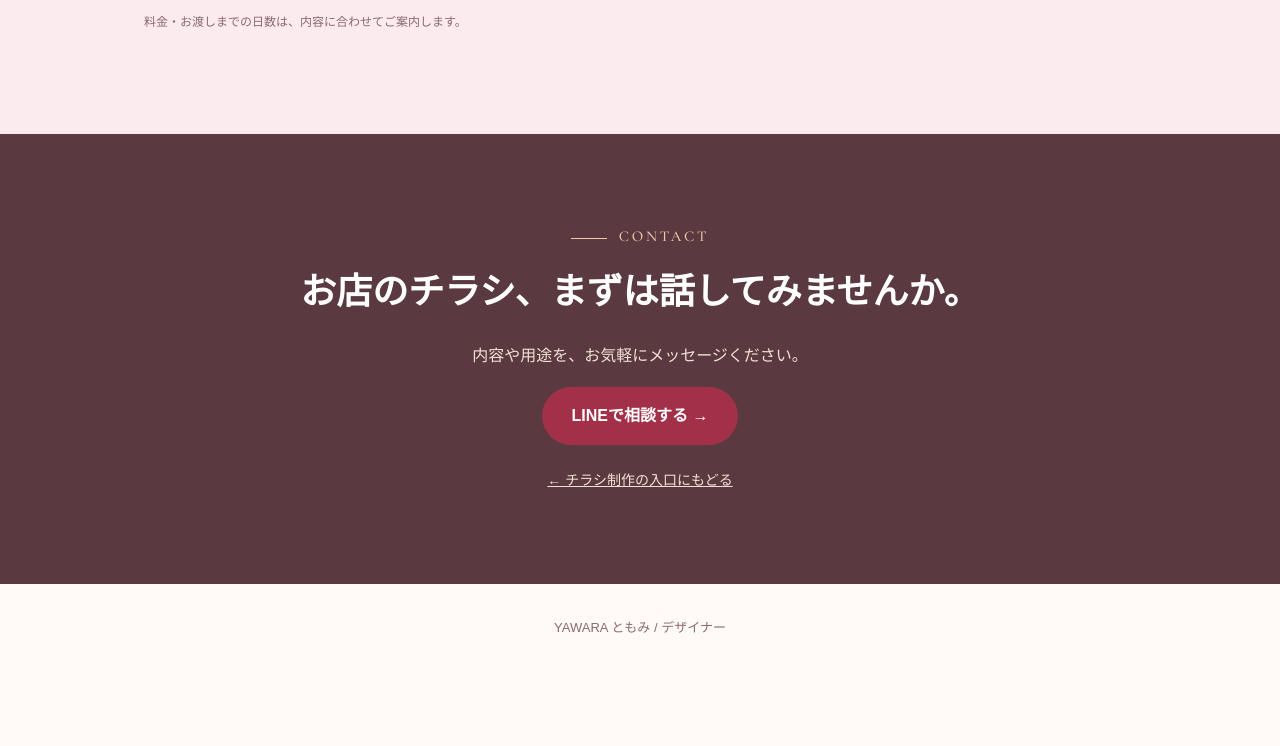
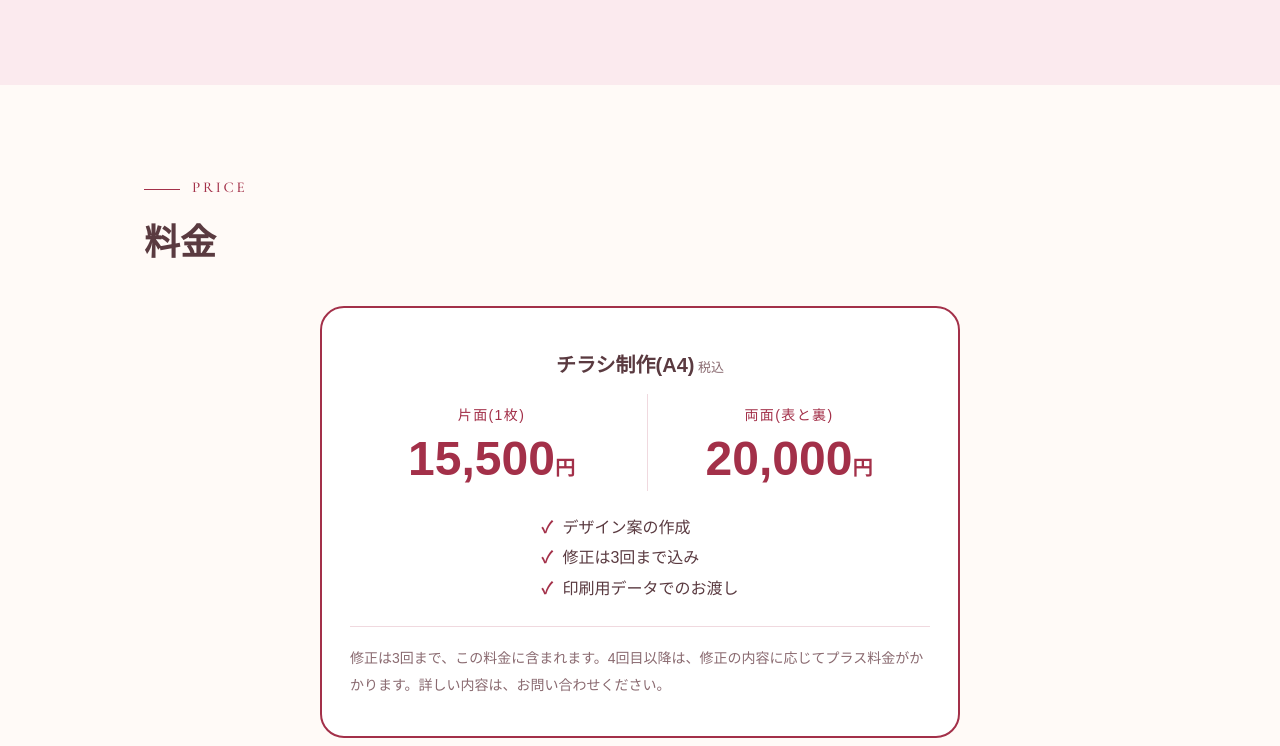
Before and after one commit to yawara-designer-39/yawara-designer-39.github.io, a plain HTML site: page lp-menu/flyer/shop.html in a window 1280 px wide. Shown: the part 3654-4400 px from the top of the page. Before the commit the page ends 4342 px from the top, so only its background shows below. Drawn offline with nearby package versions, Linux system fonts and the light colour scheme; a web font is replaced by a local one.

Commit message:
チラシ制作メニューLPに料金(片面15,500円・両面20,000円)を追加
Co-Authored-By: Claude Sonnet 5.5 <noreply@anthropic.com>

```diff
--- a/lp-menu/flyer/flyer.css
+++ b/lp-menu/flyer/flyer.css
@@ -78,3 +78,14 @@ footer{padding:32px 0 48px;text-align:center;color:var(--muted);font-size:13px}
 .flt .btn{display:block;padding:13px}
 @media(max-width:860px){.pick,.three{grid-template-columns:1fr}}
 @media(max-width:760px){section{padding:60px 0}.hero .grid,.two,.steps{grid-template-columns:1fr}.flt{display:block}footer{padding-bottom:90px}.top{padding-top:44px}.card .vis{height:220px}}
+.price{max-width:640px;margin:36px auto 0;background:var(--card);border:2px solid var(--rose);border-radius:24px;padding:38px 28px;text-align:center}
+.price .nm{font-size:20px;font-weight:700}
+.price .yen{font-size:clamp(44px,9vw,62px);color:var(--rose);font-weight:700;line-height:1.3;margin-top:6px}
+.price .yen small{font-size:20px}
+.price ul{list-style:none;padding:0;margin:22px auto 0;display:inline-block;text-align:left}
+.price li::before{content:"✓";color:var(--rose);margin-right:10px;font-weight:700}
+.price .why{margin:22px 0 0;color:var(--muted);font-size:14px;text-align:left;border-top:1px solid var(--line);padding-top:18px}
+.pricebar{margin:32px auto 0;max-width:720px;background:var(--card);border:1px solid var(--line);border-radius:18px;padding:18px 22px;text-align:center;font-size:15px}
+.pricebar b{color:var(--rose);font-size:20px}
+.pricebar small{display:block;color:var(--muted);margin-top:4px}
+.pr2{display:grid;grid-template-columns:1fr 1fr;gap:14px;margin-top:10px}.pr2 .s{display:block;color:var(--rose);font-size:14px;letter-spacing:.1em;margin-top:8px}.pr2 .yen{font-size:clamp(34px,7vw,48px);margin-top:0}.pr2>div+div{border-left:1px solid var(--line)}
--- a/lp-menu/flyer/shop.html
+++ b/lp-menu/flyer/shop.html
@@ -72,12 +72,24 @@
     <div><div class="n en">02</div><h3>デザイン案をお見せします</h3><p>写真や文章をお預かりして、チラシの案を作ります。</p></div>
     <div><div class="n en">03</div><h3>修正して、完成</h3><p>印刷できるデータでお渡しします。</p></div>
   </div>
-  <p class="note">料金・お渡しまでの日数は、内容に合わせてご案内します。</p>
+</div></section>
+<section><div class="wrap fade">
+  <p class="label en">PRICE</p>
+  <h2 class="serif">料金</h2>
+  <div class="price">
+    <div class="nm">チラシ制作(A4)<span style="font-size:13px;color:var(--muted);font-weight:400"> 税込</span></div>
+    <div class="pr2">
+      <div><span class="s">片面(1枚)</span><div class="yen">15,500<small>円</small></div></div>
+      <div><span class="s">両面(表と裏)</span><div class="yen">20,000<small>円</small></div></div>
+    </div>
+    <ul><li>デザイン案の作成</li><li>修正は3回まで込み</li><li>印刷用データでのお渡し</li></ul>
+    <p class="why">修正は3回まで、この料金に含まれます。4回目以降は、修正の内容に応じてプラス料金がかかります。詳しい内容は、お問い合わせください。</p>
+  </div>
 </div></section>
 <section class="contact"><div class="wrap fade">
   <p class="label en">CONTACT</p>
   <h2 class="serif"><span class="ib">お店のチラシ、</span><span class="ib">まずは話してみませんか。</span></h2>
-  <p><span class="ib">内容や用途を、</span><span class="ib">お気軽にメッセージください。</span></p>
+  <p><span class="ib">料金・修正のこと、内容や用途を、</span><span class="ib">お気軽にメッセージください。</span></p>
   <a class="btn" href="https://lin.ee/Rnot9Z6y">LINEで相談する →</a><br>
   <a class="back" href="index.html">← チラシ制作の入口にもどる</a>
 </div></section>
```
Also changed, not shown: lp-menu/flyer/business.html (+14 -2 lines), lp-menu/flyer/event.html (+14 -2 lines), lp-menu/flyer/index.html (+1 -0 lines).
